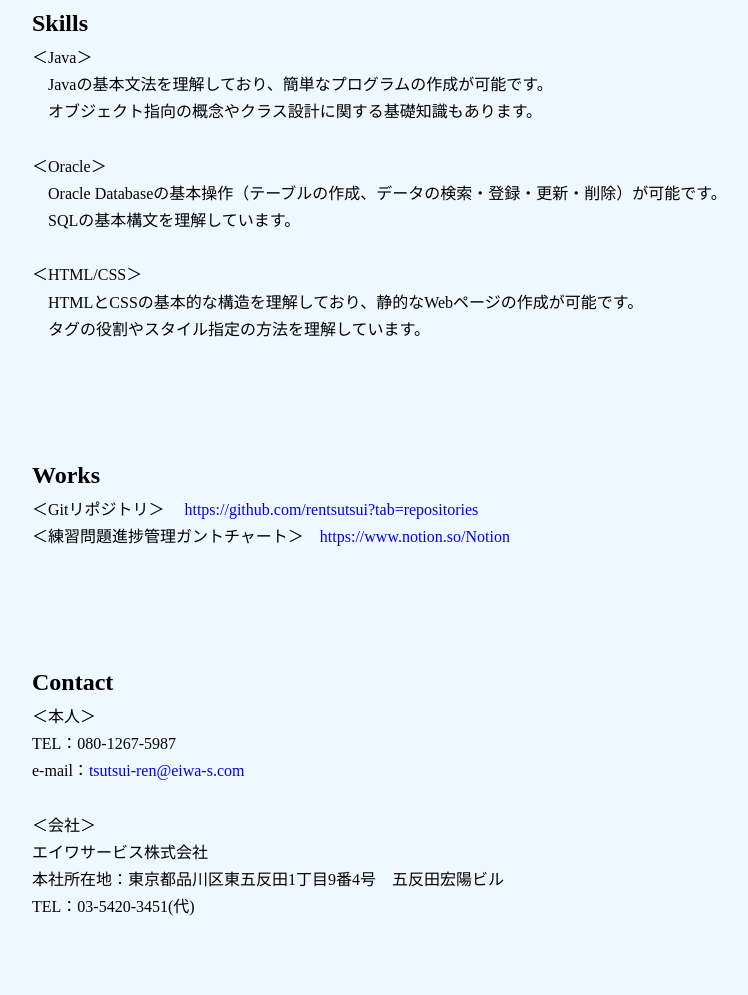
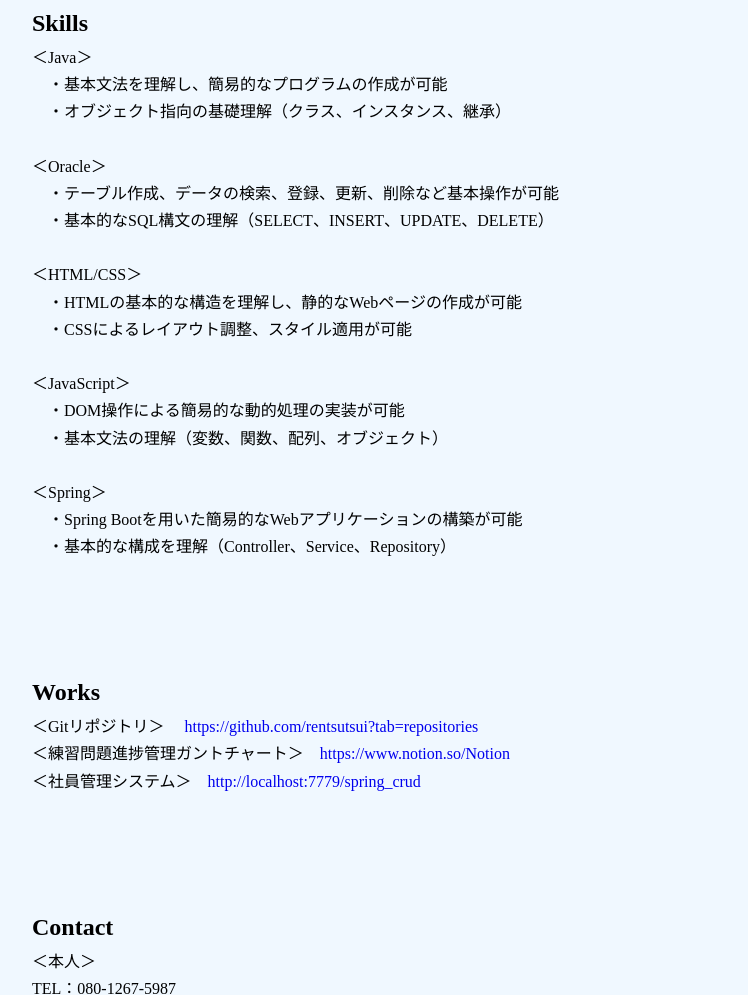
Before and after one commit to rentsutsui/Portfolio, a plain HTML site: page index.html in a window 1280 px wide. Shown: the part 712-1707 px from the top of the page, without its empty margins (288-1036 px from the left). Drawn offline with Linux system fonts and the light colour scheme; some packages are replaced by stand-ins of ours.

Commit message:
Update index.html

```diff
--- a/index.html
+++ b/index.html
@@ -48,16 +48,25 @@
 	<div id="Skills">
 		<h2>Skills</h2>
 		<p>＜Java＞</p>
-		<p>　Javaの基本文法を理解しており、簡単なプログラムの作成が可能です。</p>
-		<p>　オブジェクト指向の概念やクラス設計に関する基礎知識もあります。</p>
+		<p>　・基本文法を理解し、簡易的なプログラムの作成が可能</p>
+		<p>　・オブジェクト指向の基礎理解（クラス、インスタンス、継承）</p>
 		<p>　</p>
 		<p>＜Oracle＞</p>
-		<p>　Oracle Databaseの基本操作（テーブルの作成、データの検索・登録・更新・削除）が可能です。</p>
-		<p>　SQLの基本構文を理解しています。</p>
+		<p>　・テーブル作成、データの検索、登録、更新、削除など基本操作が可能</p>
+		<p>　・基本的なSQL構文の理解（SELECT、INSERT、UPDATE、DELETE）</p>
 		<p>　</p>
 		<p>＜HTML/CSS＞</p>
-		<p>　HTMLとCSSの基本的な構造を理解しており、静的なWebページの作成が可能です。</p>
-		<p>　タグの役割やスタイル指定の方法を理解しています。</p>
+		<p>　・HTMLの基本的な構造を理解し、静的なWebページの作成が可能</p>
+		<p>　・CSSによるレイアウト調整、スタイル適用が可能</p>
+		<p>　</p>
+		<p>＜JavaScript＞</p>
+		<p>　・DOM操作による簡易的な動的処理の実装が可能</p>
+		<p>　・基本文法の理解（変数、関数、配列、オブジェクト）</p>
+		<p>　</p>
+		<p>＜Spring＞</p>
+		<p>　・Spring Bootを用いた簡易的なWebアプリケーションの構築が可能</p>
+		<p>　・基本的な構成を理解（Controller、Service、Repository）</p>
+		<p></p>
 	</div>
 	<div id="Works">
 		<h2>Works</h2>
@@ -72,6 +81,8 @@
 		<!--		</ul>-->
 		<p>＜練習問題進捗管理ガントチャート＞　<a href="https://www.notion.so/Notion-269e324122948141a1abe858f1ff3e96"
 				target="_blank">https://www.notion.so/Notion</a></p>
+		<p>＜社員管理システム＞　<a href="http://localhost:7779/spring_crud" target="_blank">http://localhost:7779/spring_crud</a>
+		</p>
 	</div>
 	<div id="Contact">
 		<h2>Contact</h2>
```
